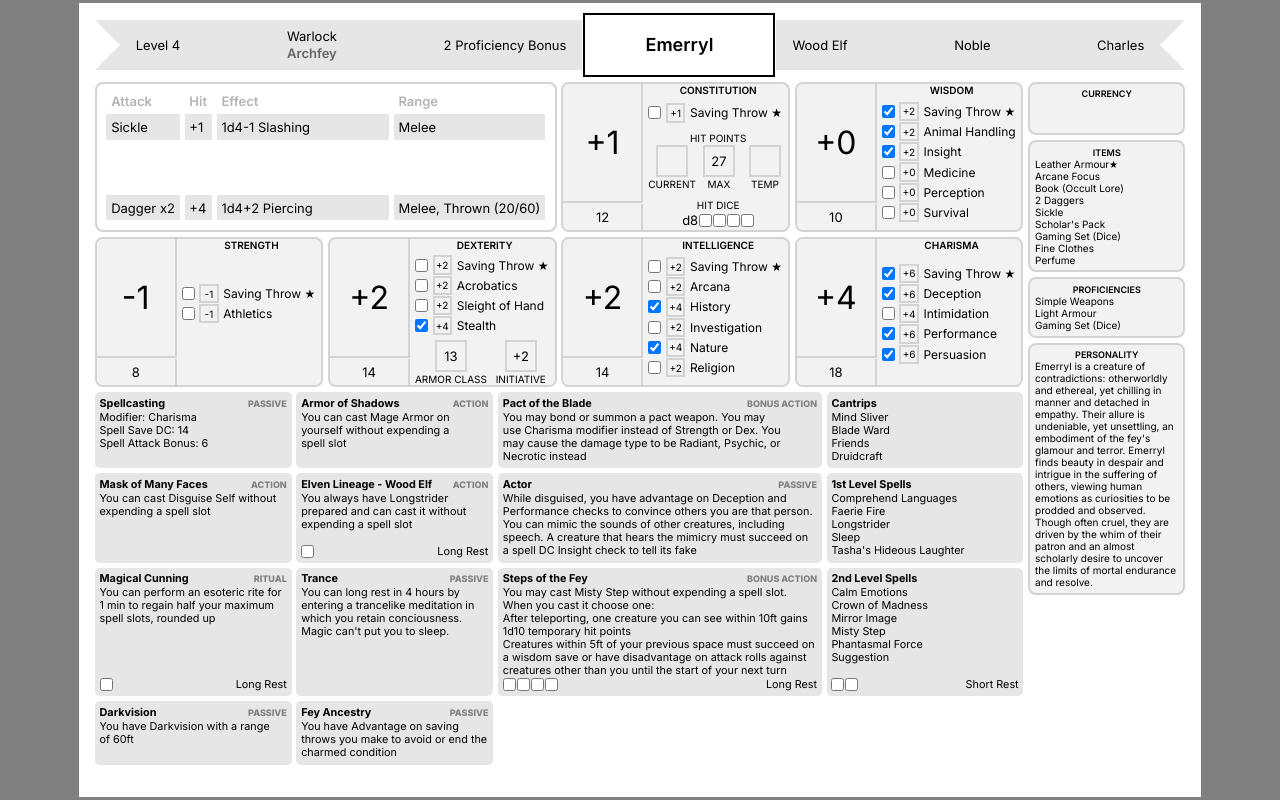
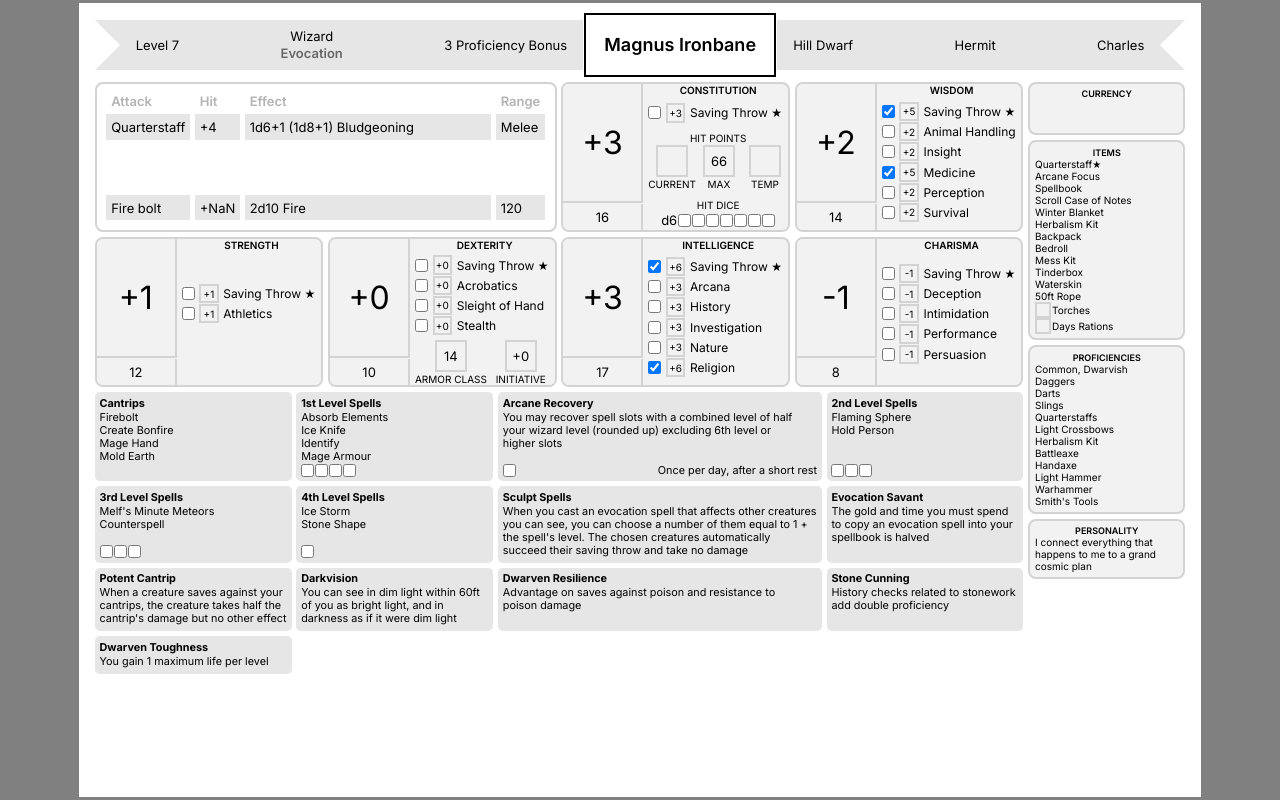
Before and after one commit to Charles-Dahl/character-builder, a Next.js app: page / in a window 1280 px wide. Built offline with nearby package versions, Linux system fonts and the light colour scheme.

Commit message:
add hit points to character

```diff
--- a/src/components/hit-points.tsx
+++ b/src/components/hit-points.tsx
@@ -6,14 +6,14 @@ import { Gap } from "@/utility/library/spacing"
 import Figure from "@/components/figure"
 
 const HitPoints = () => {
-    const { hitDice, level } = useCharacter()
+    const { hitDice, level, hitPoints } = useCharacter()
     return (
         <Stack gap={Gap.small}>
             <Stack>
                 <Inline className={styles.label}>Hit Points</Inline>
                 <div className={styles.container}>
                     <Figure label="Current" />
-                    <Figure label="Max">27</Figure>
+                    <Figure label="Max">{hitPoints}</Figure>
                     <Figure label="Temp" />
                 </div>
             </Stack>
--- a/src/utility/character.ts
+++ b/src/utility/character.ts
@@ -6,7 +6,7 @@ import { Trait } from "@/utility/traits"
 import { Size } from "@/utility/size"
 import { Dice } from "@/utility/dice"
 import { Item } from "@/utility/items"
-export const character: Character = require('./emerryl.json')
+export const character: Character = require('./magnus.json')
 
 export interface Character {
   playerName: string,
@@ -18,6 +18,7 @@ export interface Character {
   size: Size,
   movement: number,
   hitDice: Dice,
+  hitPoints: number,
   level: number,
   proficiencyBonus: number,
   abilityScores: {
--- a/src/utility/magnus.json
+++ b/src/utility/magnus.json
@@ -7,6 +7,7 @@
   "race": "Hill Dwarf",
   "size": "Medium",
   "hitDice": "d6",
+  "hitPoints": 66,
   "level": 7,
   "proficiencyBonus": 3,
   "abilityScores": {
@@ -73,61 +74,62 @@
   ],
   "traits": [
     {
+      "label": "Cantrips",
+      "description": "Firebolt\nCreate Bonfire\nMage Hand\nMold Earth"
+    },
+    {
+      "label": "1st Level Spells",
+      "description": "Absorb Elements\nIce Knife\nIdentify\nMage Armour",
+      "charges": 4
+    },
+    {
       "label": "Arcane Recovery",
       "description": "You may recover spell slots with a combined level of half your wizard level (rounded up) excluding 6th level or higher slots",
       "charges": 1,
       "frequency": "Once per day, after a short rest"
     },
     {
-      "label": "Cantrips",
-      "description": "Firebolt, Create Bonfire, Mage Hand, Mold Earth"
-    },
-    {
-      "label": "1st Level Spells",
-      "description": "Absorb Elements, Ice Knife, Identify, Mage Armour",
-      "charges": 4
-    },
-    {
       "label": "2nd Level Spells",
-      "description": "Flaming Sphere, Hold Person",
+      "description": "Flaming Sphere\nHold Person",
       "charges": 3
     },
     {
       "label": "3rd Level Spells",
-      "description": "Melf's Minute Meteors, Counterspell",
+      "description": "Melf's Minute Meteors\nCounterspell",
       "charges": 3
     },
     {
       "label": "4th Level Spells",
-      "description": "Ice Storm, Stone Shape",
+      "description": "Ice Storm\nStone Shape",
       "charges": 1
     },
     {
-      "label": "Evocation Savant"
+      "label": "Sculpt Spells",
+      "description": "When you cast an evocation spell that affects other creatures you can see, you can choose a number of them equal to 1 + the spell's level. The chosen creatures automatically succeed their saving throw and take no damage"
     },
     {
-      "label": "Sculpt Spells"
+      "label": "Evocation Savant",
+      "description": "The gold and time you must spend to copy an evocation spell into your spellbook is halved"
     },
     {
       "label": "Potent Cantrip",
       "description": "When a creature saves against your cantrips, the creature takes half the cantrip's damage but no other effect"
     },
     {
-      "label": "Darkvision"
+      "label": "Darkvision",
+      "description": "You can see in dim light within 60ft of you as bright light, and in darkness as if it were dim light"
     },
     {
       "label": "Dwarven Resilience",
       "description": "Advantage on saves against poison and resistance to poison damage"
     },
     {
-      "label": "Dwarven Combat Training"
-    },
-    {
       "label": "Stone Cunning",
       "description": "History checks related to stonework add double proficiency"
     },
     {
-      "label": "Dwarven Toughness"
+      "label": "Dwarven Toughness",
+      "description": "You gain 1 maximum life per level"
     }
   ],
   "items": [
```
